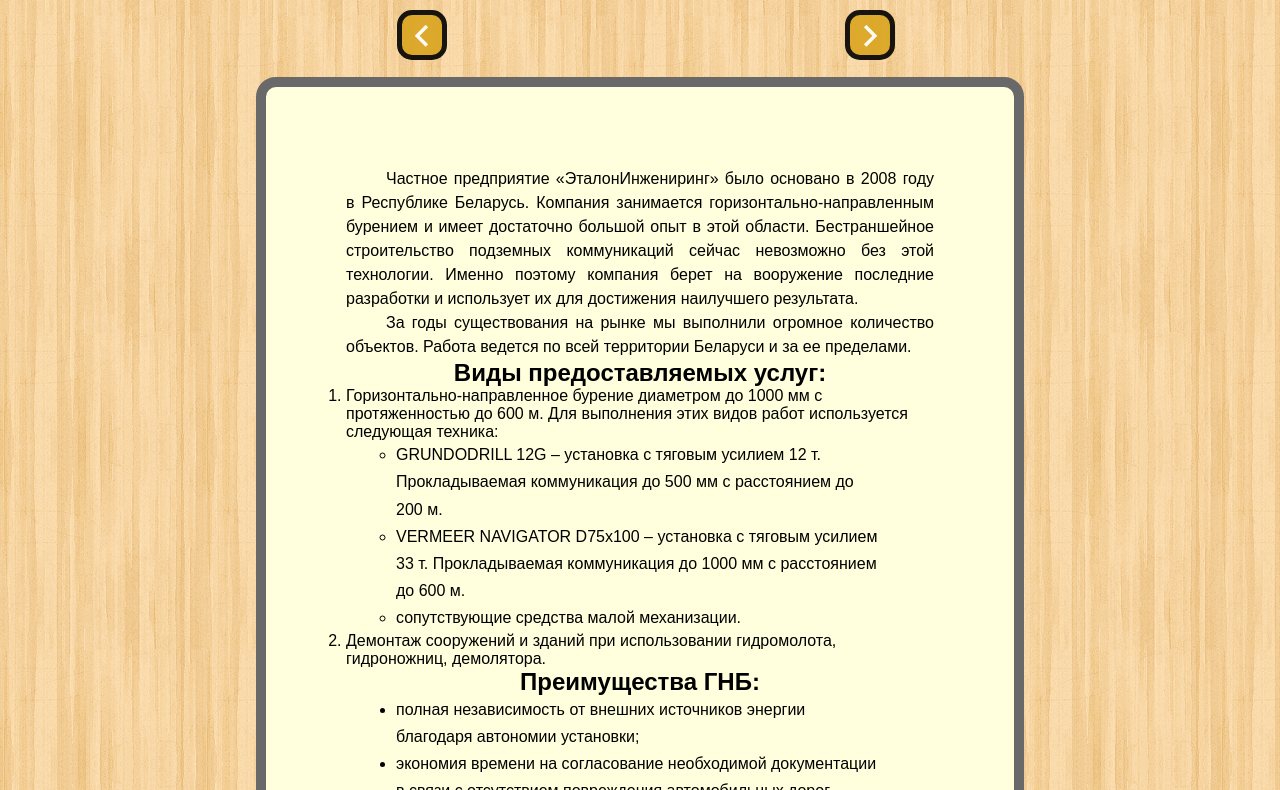
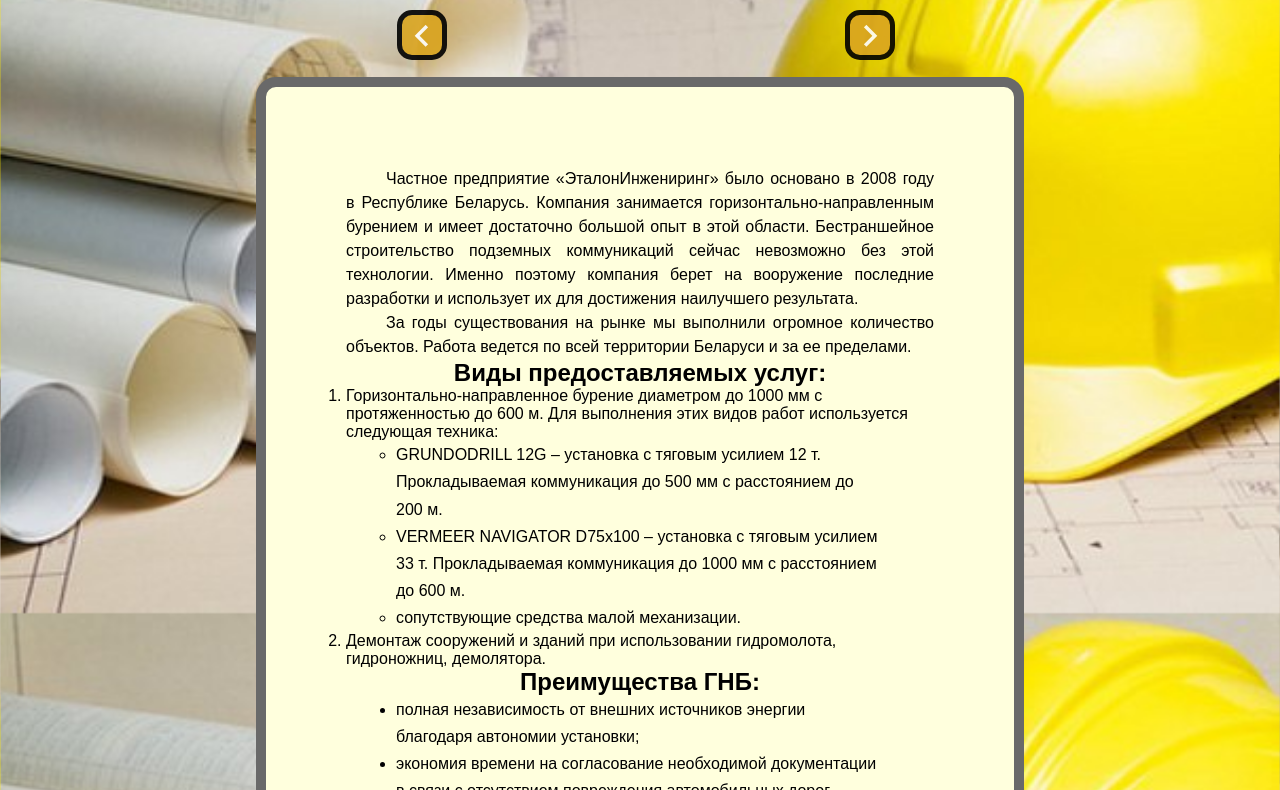
Before and after one commit to Borman010884/Etalon, a plain HTML site: page index.html in a window 1280 px wide. Shown: the part 187-977 px from the top of the page. Drawn offline with nearby package versions, Linux system fonts and the light colour scheme; a web font is replaced by a local one.

Commit message:
изменил фон

```diff
--- a/css/style.css
+++ b/css/style.css
@@ -3,7 +3,12 @@ html {
 }
 body {
     margin: 0;
-    background: url('../image/wood_pattern.png');
+    /*background: url('../image/wood_pattern.png');*/
+    background: url('../image/paint3.jpg') no-repeat;
+    -moz-background-size: 100%;
+    -webkit-background-size: 100%;
+    -o-background-size: 100%;
+    background-size: 100%;
     background-attachment: fixed;
     position: relative;
     height: 100%;
@@ -22,7 +27,7 @@ body {
 }
 
 .Logo_img {
-    margin: 5px 0% 2px 15%;
+    margin: 5px 0 2px 15%;
     display: list-item;
     float: left;
 }
```
Also changed, not shown: image/paint2.jpg (added), image/paint3.jpg (added), image/plain.jpg (added).
